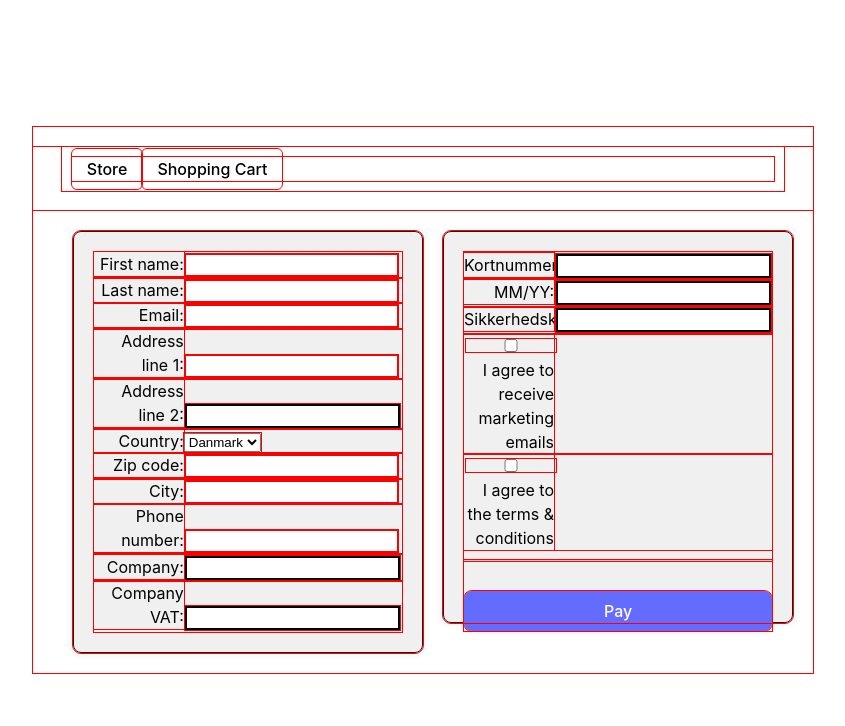
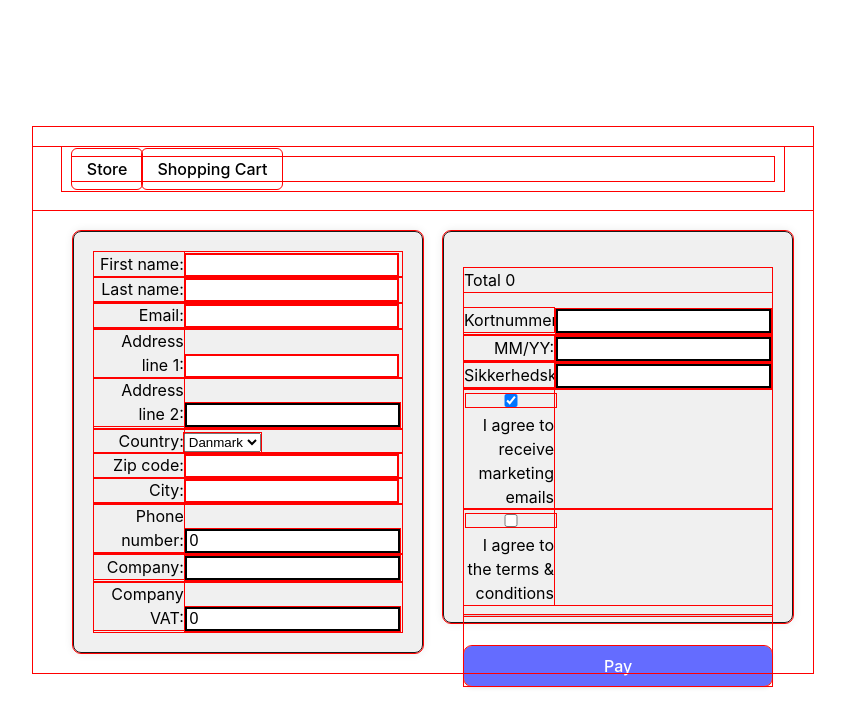
Before and after one commit to SiGoldbach/FrontendWebShop9, a React (Vite) app: page /checkout in a window 1280 px wide. Shown: the top 726 px of the page, without its empty margins (217-1062 px from the left). Built offline with nearby package versions, Linux system fonts and the light colour scheme; no server answers.

Commit message:
Now submit works and an order can be proccesed there is no good error handling yet but that will come later

```diff
--- a/src/Components/forms.tsx
+++ b/src/Components/forms.tsx
@@ -1,5 +1,6 @@
 import React, {useState, useEffect} from 'react'
-import { Basket } from "../TSReusedTypes/ItemsAndPrices.js"
+import { Basket,CustomerInfo } from "../TSReusedTypes/ItemsAndPrices.js"
+import {submitOrder} from "../Networking/networking.js"
 
 
 interface Muncipality {
@@ -30,7 +31,42 @@ type formsProps = {
 }
 
 
-function Forms() {
+function Forms(props: formsProps) {
+
+
+    const [customerInfo,setCustomerInfo ] = useState<CustomerInfo>({
+        firstName: "",
+        lastName: "",
+        Email: "",
+        adressLine1:"",
+        adressLine2:"",
+        country: "",
+        zipCode: 0,
+        City: "",
+        phoneNumber: 0,
+        optionalComment: "",
+        company: "",
+        companyVat: 0,
+        acceptMarketingEmail: true,
+        acceptTermsAndCondition: false
+    });
+
+    const handleUserInput =(event: React.ChangeEvent<HTMLInputElement | HTMLSelectElement>)=>{
+        const { name, value} = event.target;
+        console.log("Changin: "+name+ " to: "+ value)
+        setCustomerInfo({
+            ...customerInfo,
+            [name]: value
+        })
+
+
+    }
+    const handleChecboxChange =(event: React.ChangeEvent<HTMLInputElement>)=>{
+        setCustomerInfo({
+            ...customerInfo,
+            [event.target.name]: event.target.checked
+        })
+    }
     const [municipalities, setMunicipalities] = useState<Muncipality[]>([]);
 
     useEffect(() => {
@@ -63,28 +99,34 @@ function Forms() {
                     <ul>
                         <li>
                             <label htmlFor="firstName">First name:</label>
-                            <input type="text" id="firstName" name="user_first_name" required/>
+                            <input type="text" id="firstName" name="firstName" value={customerInfo.firstName} onChange={handleUserInput} required/>
                         </li>
                         <li>
                             <label htmlFor="lastName">Last name:</label>
-                            <input type="text" id="lastName" name="user_last_name" required/>
+                            <input type="text" id="lastName" name="lastName" value={customerInfo.lastName} onChange={handleUserInput} required/>
                         </li>
                          <li>
                             <label htmlFor="mail">Email:</label>
-                            <input type="email" id="mail" name="user_email" required/>
+                            <input type="email" id="mail" name="Email" value={customerInfo.Email} onChange={handleUserInput} required/>
                         </li>
                         <li>
                             <label htmlFor="address1">Address line 1:</label>
-                            <input type="text" id="address1" name="user_address_1" required/>
+                            <input type="text" id="address1" name="adressLine1" value={customerInfo.adressLine1} onChange={handleUserInput}required/>
                         </li>
                         <li>
                             <label htmlFor="address2">Address line 2:</label>
-                            <input type="text" id="address2" name="user_address_2"/>
+                            <input type="text" id="address2" name="adressLine2" value={customerInfo.adressLine2} onChange={handleUserInput}/>
                         </li>
                         <li>
                             <label htmlFor="country">Country:</label>
-                            <select id="country" name="user_country" required>
+                            <select id="country" name="country" value={customerInfo.country} onChange={handleUserInput}required>
                                 <option value="denmark">Danmark</option>
+                                <option value="sweden">Sweden</option>
+                                <option value="norway">Norway</option>
+                                <option value="germany">Germany</option>
+
+
+
                             </select>
                         </li>
                         <li>
@@ -99,15 +141,15 @@ function Forms() {
                         </li>
                         <li>
                             <label htmlFor="phone">Phone number:</label>
-                            <input type="number" id="phone" name="user_phone" required/>
+                            <input type="number" id="phone" name="phoneNumber" value={customerInfo.phoneNumber} onChange={handleUserInput} required/>
                         </li>
                         <li>
                             <label htmlFor="company">Company:</label>
-                            <input type="text" id="company" name="company_name"/>
+                            <input type="text" id="company" name="company" value={customerInfo.company} onChange={handleUserInput}/>
                         </li>
                         <li>
                             <label htmlFor="companyVAT">Company VAT:</label>
-                            <input type="text" id="companyVAT" name="company_VAT"/>
+                            <input type="text" id="companyVAT" name="companyVat" value={customerInfo.companyVat} onChange={handleUserInput}/>
                         </li>
                     </ul>
                 </form>
@@ -117,6 +159,7 @@ function Forms() {
                     <form action="/my-handling-payment-page" method="post">
                         <ul>
                             <li>
+                                <p>Total {props.basket.totalPrice.priceAfterRebate}</p>
                                 <label htmlFor="kortnummer">Kortnummer:</label>
                                 <input type="text" id="kortnummer" name="kort_nummer"/>
                             </li>
@@ -133,19 +176,19 @@ function Forms() {
             <div className="checkboxBox">
                 <div className="CheckBox">
                     <label>
-                        <input type="checkbox" name="marketingEmails" />
+                        <input type="checkbox" name="acceptMarketingEmail" checked={customerInfo.acceptMarketingEmail} onChange={handleChecboxChange}/>
                         I agree to receive marketing emails
                     </label>
                 </div>
                 <div className="CheckBox">
                     <label>
-                        <input type="checkbox" name="termsConditions" />
+                        <input type="checkbox" name="acceptTermsAndCondition" checked={customerInfo.acceptTermsAndCondition} onChange={handleChecboxChange} />
                         I agree to the terms & conditions
                     </label>
                 </div>
                 <div className="line"></div>
                 </div>
-            <button type="submit" className="checkoutButton"> Pay </button>
+            <button type="submit" className="checkoutButton" onClick={handleSumbitOrder}> Pay </button>
             </div>
         </div>
     </div>
@@ -159,6 +202,19 @@ function Forms() {
 
 
     }
+    //Needs to be implemented. This function should handle wether the cutsomer has entered valid data to submit an order.
+    function isSubmitValid(): boolean
+    {
+        return true;
+
+    }
+    async function handleSumbitOrder(){
+        console.log("Trying to submit order");
+        const orderstatus = await submitOrder(props.basket,customerInfo)
+        console.log("Order is proccesed responese: "+ orderstatus)
+
+
+    }
 
 
     //Function for testing if a dansih phone number is a real number
--- a/src/Networking/networking.ts
+++ b/src/Networking/networking.ts
@@ -1,4 +1,4 @@
-import { ProductInfo } from "../TSReusedTypes/ItemsAndPrices.js"
+import { ProductInfo, Basket,CustomerInfo,OrderInformation } from "../TSReusedTypes/ItemsAndPrices.js"
 
 
 //This function is getting all the items that needs to be displayed in the store
@@ -21,3 +21,35 @@ export async function getItems(): Promise<ProductInfo[]>{
     });
     return data
 }
+
+export async function submitOrder(basket: Basket,customerInfo:CustomerInfo): Promise<any>{
+    console.log("In the procces of submitting order")
+    const orderInfo: OrderInformation ={
+        basket,
+        customerInfo
+    }
+    const postOptions: RequestInit = {
+        method: 'POST',
+        headers: {
+            'Content-Type': 'application/json'
+        },
+        body : JSON.stringify(orderInfo)
+    };
+    try {
+        const response = await fetch("http://130.225.170.52:10191/order/succes",postOptions)
+
+        if(!response.ok){
+            throw new Error("Bad response")
+        }
+        console.log("Response was good");
+        const responseInfo: number = await response.json();
+        console.log(response.status);
+        return responseInfo;
+
+
+    }catch (error){
+        throw new Error("Fetch error: "+ error);
+
+    }
+
+}
--- a/src/Pages/App.tsx
+++ b/src/Pages/App.tsx
@@ -54,6 +54,15 @@ function calculateItemPrices(basketItems: BasketItem[]) {
 
 }
 function calculateTotalPrice(itemPrices: Price[]) {
+  if (itemPrices.length===0){
+    const totalPrice: Price = {
+      priceBeforeRebate: 0,
+      rebatePercentage: 0,
+      priceAfterRebate: 0
+
+    };
+    return totalPrice
+  }
   const staticTotalRebateInPercent: number = 10;
   const staticTotalRebateTreshold: number = 300;
   //Calculating price before rebate
@@ -127,7 +136,7 @@ function App():JSX.Element {
         <Routes>
           <Route path="/" element={<LandingPage onAddToCart={handleAddToCart} products={productInfos} />} />
           <Route path="/cart" element={<ShoppingCart basket={basket} setBasketItems={setBasketItems} />} />
-          <Route path="/checkout" element={<Forms />} />
+          <Route path="/checkout" element={<Forms basket={basket} />} />
           <Route path="/admin" element={<Adminpanel />} />
         </Routes>
       </div>
```
